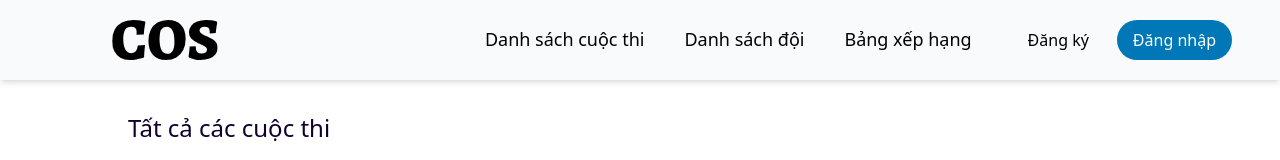
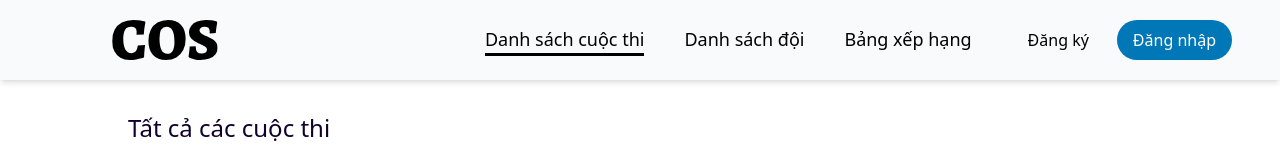
Before and after one commit to UIT-20520353/cos-candidate, a React (Vite) app: page /contests in a window 1280 px wide. Shown: the top 160 px of the page. Built offline with nearby package versions, Linux system fonts and the light colour scheme.

Commit message:
update header

```diff
--- a/src/components/Header/Header.tsx
+++ b/src/components/Header/Header.tsx
@@ -10,8 +10,8 @@ function Header() {
       <div className={"flex flex-row items-center gap-x-10"}>
         <NavLink
           className={({ isActive }) =>
-            `border-b-[3px] border-transparent font-sans text-lg font-medium duration-300 ease-linear hover:border-black ${
-              isActive ? "border-black" : ""
+            `border-b-[3px] font-sans text-lg font-medium duration-300 ease-linear hover:border-black ${
+              isActive ? "border-black" : "border-transparent"
             }`
           }
           to={"/contests"}
@@ -20,8 +20,8 @@ function Header() {
         </NavLink>
         <NavLink
           className={({ isActive }) =>
-            `border-b-[3px] border-transparent font-sans text-lg font-medium duration-300 ease-linear hover:border-black ${
-              isActive ? "border-black" : ""
+            `border-b-[3px] font-sans text-lg font-medium duration-300 ease-linear hover:border-black ${
+              isActive ? "border-black" : "border-transparent"
             }`
           }
           to={"/teams"}
@@ -30,8 +30,8 @@ function Header() {
         </NavLink>
         <NavLink
           className={({ isActive }) =>
-            `border-b-[3px] border-transparent font-sans text-lg font-medium duration-300 ease-linear hover:border-black ${
-              isActive ? "border-black" : ""
+            `border-b-[3px] font-sans text-lg font-medium duration-300 ease-linear hover:border-black ${
+              isActive ? "border-black" : "border-transparent"
             }`
           }
           to={"/ranking"}
```
